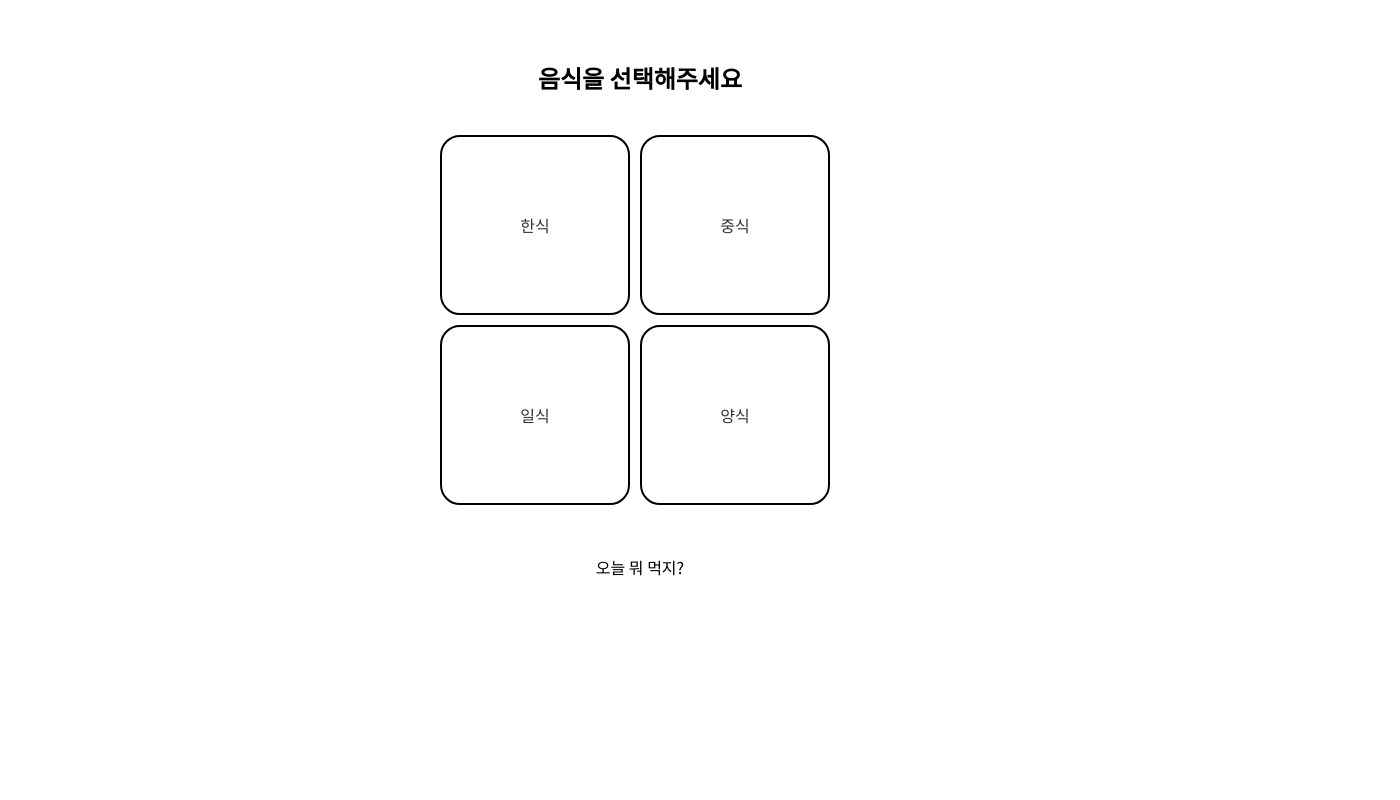
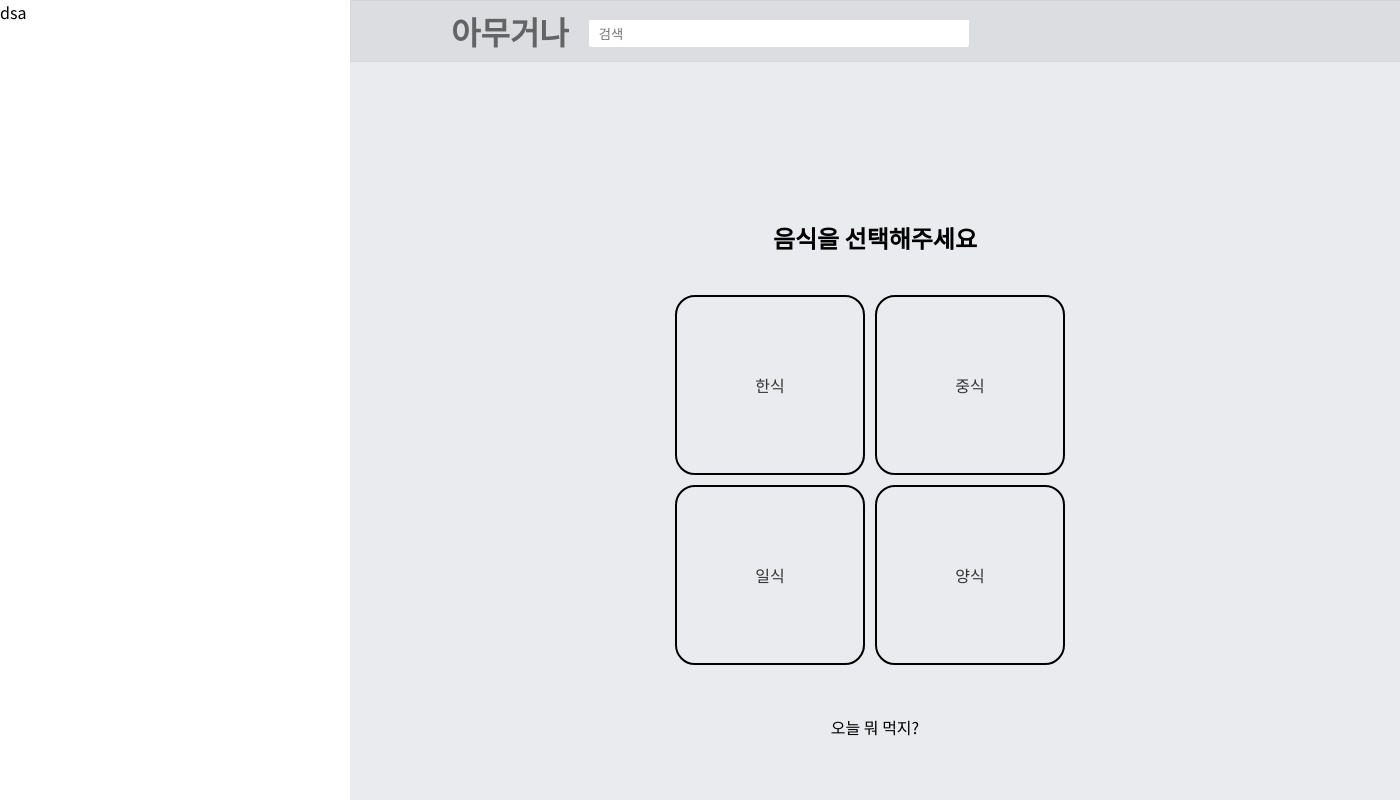
Before and after one commit to Amuguna-project/Amuguna, a React (Create React App) app: page / in a window 1280 px wide. Shown: the whole page, 1400 px wide, since content can reach past the window. Built offline with nearby package versions, Linux system fonts and the light colour scheme.

Commit message:
main페이지 ui 작업

```diff
--- a/src/App.css
+++ b/src/App.css
@@ -3,6 +3,9 @@
 
 body {
   font-family: 'Noto Sans KR', sans-serif;
+  background-color: #e9ebee;
+  padding-top:60px;
+  padding-left: 350px;
 }
 
 ul {
@@ -51,3 +54,7 @@ a:hover {
   transition: opacity 500ms;
 
 }
+
+#main{
+  padding-top:100px;
+}
--- a/src/App.js
+++ b/src/App.js
@@ -4,10 +4,14 @@ import MainApp from "pages/Main/Main";
 import "App.css";
 import LoginApp from "pages/Login/Login";
 import GroupsApp from "pages/Groups/Groups";
+import Header from "layouts/Header/Header";
+import Side from "layouts/Side/Side";
 
 function App() {
   return (
     <Router>
+      <Header />
+      <Side />
       <div id="main">
         <div id="content">
           <Route exact path="/" component={MainApp} />
--- /dev/null
+++ b/src/layouts/Header/Header.css
@@ -0,0 +1,48 @@
+#header {
+  background-color: rgba(0, 0, 0, 0.06);
+  border: 1px solid rgba(0, 0, 0, 0.03);
+  position: fixed;
+  top: 0;
+  width: 100%;
+  z-index: 9999;
+}
+
+#header .inner {
+  width: 100%;
+  height: 60px;
+  margin: 0 auto;
+  display: flex;
+  justify-content: space-between;
+  align-items: center;
+}
+
+#header .inner .left {
+  display: flex;
+  align-items: center;
+  padding-left:100px;
+}
+
+#header .inner .left .search_container {
+  width: 380px;
+  height: 23px;
+  background: #fff;
+  position: relative;
+  margin-left: 20px;
+}
+
+#header .inner .left button {
+  position: absolute;
+  right: -29px;
+  padding: 4px 10px;
+  top: 63%;
+  transform: translateY(-50%);
+  border: none;
+  background: transparent;
+}
+
+#search {
+  border: none;
+  border-radius: 3px;
+  width: 100%;
+  padding: 5px 10px;
+}
--- /dev/null
+++ b/src/layouts/Header/Header.js
@@ -0,0 +1,26 @@
+import React from "react";
+import "./Header.css";
+
+const Header = () => {
+  return (
+    <header id="header">
+        <div className="inner">
+            <div className="left">
+                <h1><a href="">아무거나</a></h1>
+                <div className="search_container">
+                    <form action="">
+                        <label for="search"></label>
+                        <input type="text" id="search" placeholder="검색" autocomplete="off" />
+                        <button type="submit">
+
+                        </button>
+                    </form>
+                </div>
+            </div>
+
+        </div>
+    </header>
+  );
+};
+
+export default Header;
--- /dev/null
+++ b/src/layouts/Side/Side.css
@@ -0,0 +1,9 @@
+#side {
+    width: 350px;
+    position: fixed;
+    height: 100%;
+    overflow: hidden;
+    top: 0px;
+    left: 0px;
+    background-color: #fff;
+}
--- /dev/null
+++ b/src/layouts/Side/Side.js
@@ -0,0 +1,13 @@
+import React from "react"
+import "./Side.css"
+
+const Side = () => {
+
+    return(
+        <div id="side">
+            dsa
+        </div>
+    )
+}
+
+export default Side
--- a/src/pages/Main/Main.css
+++ b/src/pages/Main/Main.css
@@ -1,18 +1,21 @@
+
+
+
 .main-content {
   text-align: center;
 }
 
 .content-step1 {
-  width: 970px;
-  height: 800px;
+  width: 100%;
+  height: 100%;
   overflow-x: hidden;
   margin-right: auto;
   margin-left: auto;
   padding-top: 60px;
 }
 
-.food-tit{
-    padding-bottom:30px;
+.food-tit {
+  padding-bottom: 30px;
 }
 
 .food-group {
@@ -30,30 +33,29 @@
 }
 
 .group-name {
-  display:inline-block;
+  display: inline-block;
   width: 190px;
   height: 180px;
-  border:2px solid black;
-  margin-right:10px;
+  border: 2px solid black;
+  margin-right: 10px;
   cursor: pointer;
-  margin-top:10px;
-  border-radius:20px;
-
+  margin-top: 10px;
+  border-radius: 20px;
 }
 
-.group-name:hover{
+.group-name:hover {
   background-color: #e9e8ed;
-  box-shadow:1px 1px 1px 1px #999;
+  box-shadow: 1px 1px 1px 1px #999;
 }
 
-.food-category{
-    overflow: hidden;
+.food-category {
+  overflow: hidden;
 }
-.name{
-    display:flex;
-    width:100%;
-    height:100%;
-    font-size: 16px;
-    justify-content: center;
-    align-items: center;
+.name {
+  display: flex;
+  width: 100%;
+  height: 100%;
+  font-size: 16px;
+  justify-content: center;
+  align-items: center;
 }
```
